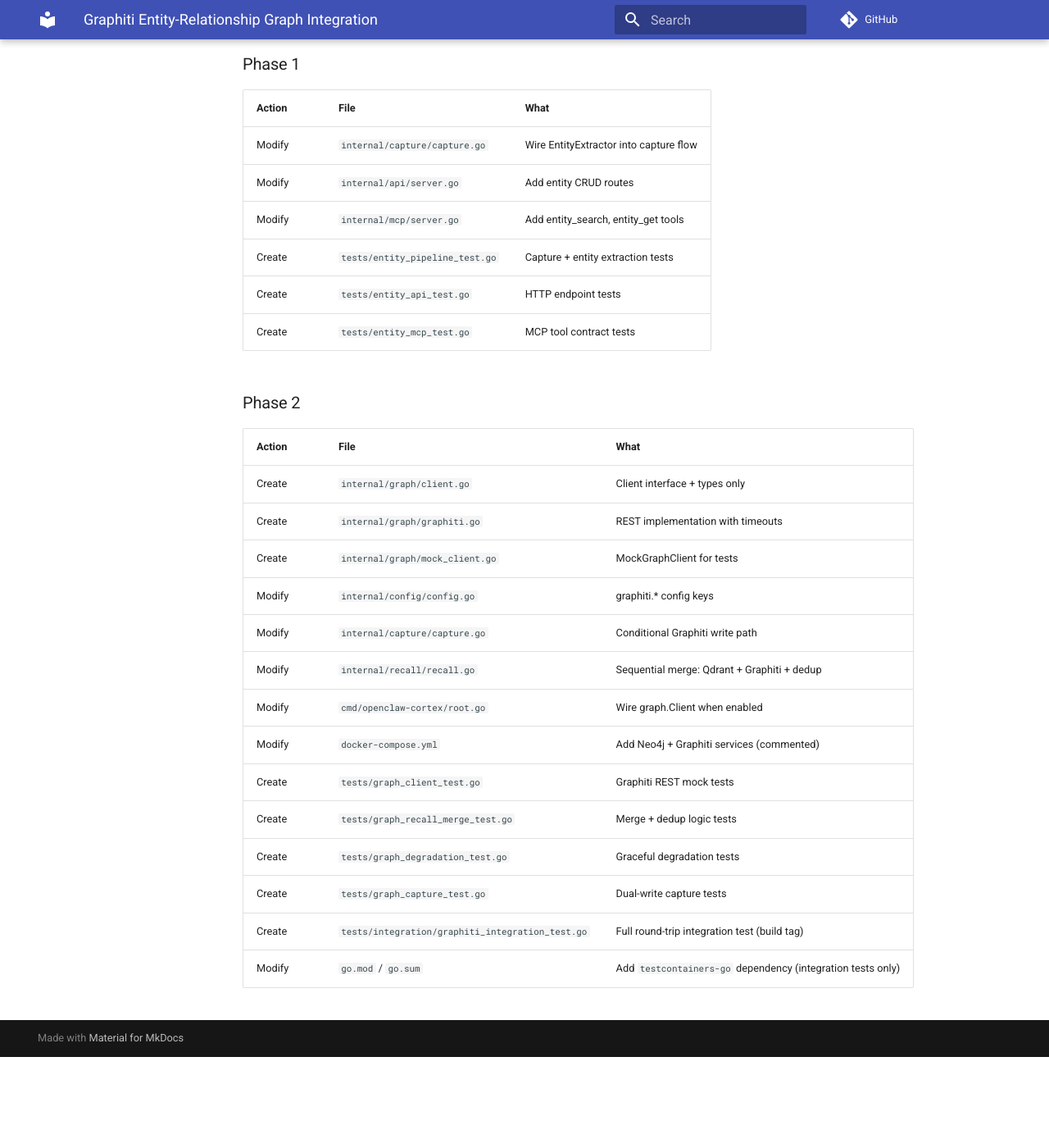
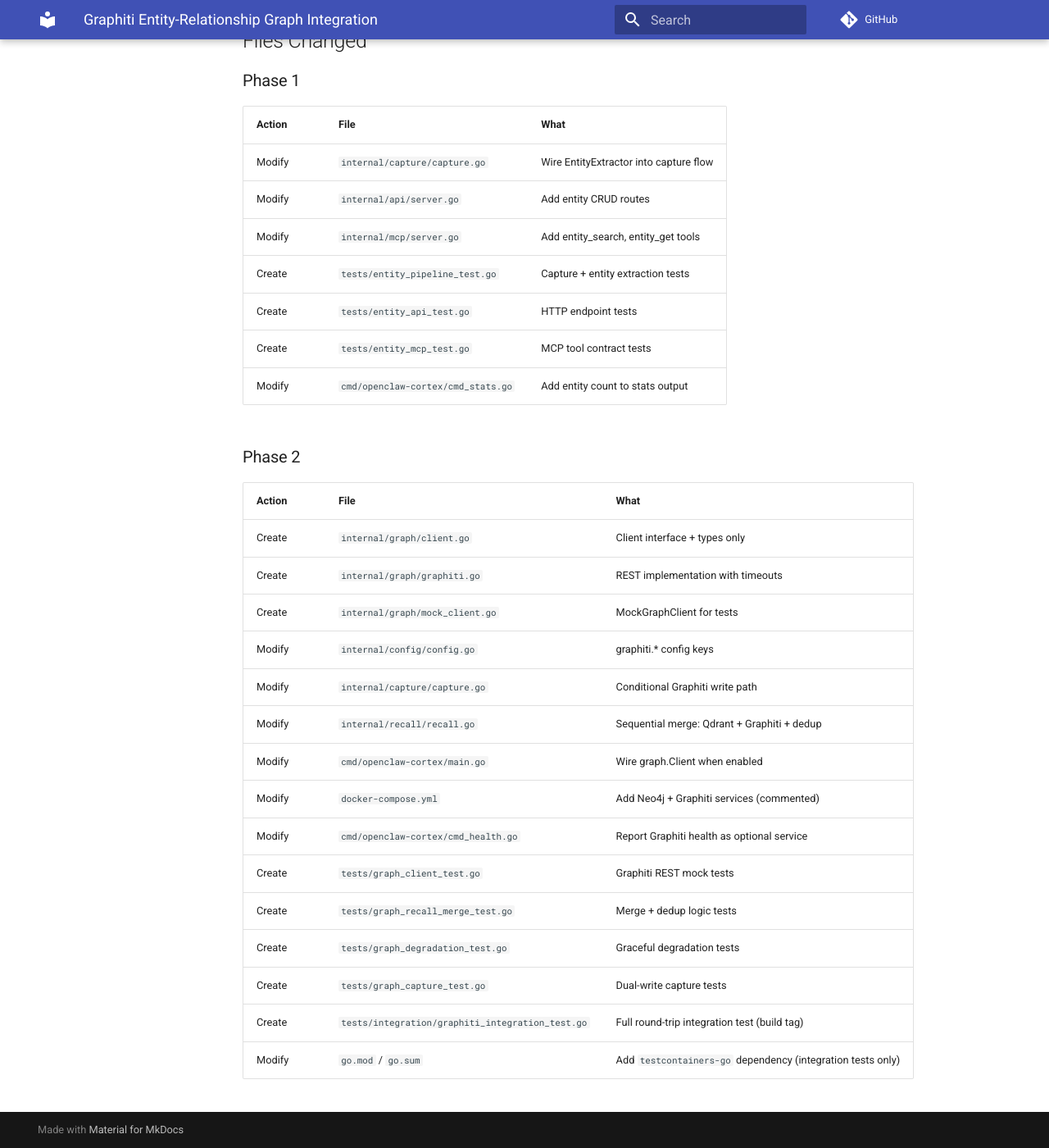
Before and after one commit to ajitpratap0/openclaw-cortex, an MkDocs documentation site: the page built from docs/superpowers/specs/2026-03-14-graphiti-entity-graph-design.md, in a window 1280 px wide and 1400 px high, scrolled down 6746 px. Shown: the whole window at 82% size. Built offline with MkDocs 1.6.1 and Material for MkDocs 9.7.7, drawn with Linux system fonts in a browser that asks for light colours; comment, search, counter and statistics services are not loaded; before the commit the page ends 8035 px from its top, so only the background shows below that; some of the changed text lies outside the part shown.

Commit message:
docs: fix spec review round 2 (3 minor issues)
- Fix root.go → main.go (correct wiring file)
- Add cmd_stats.go (Phase 1) and cmd_health.go (Phase 2) to files changed
- Clarify entity search limit enforcement location (handler, not store)

Co-Authored-By: Claude Opus 4.6 <noreply@anthropic.com>

```diff
--- a/docs/superpowers/specs/2026-03-14-graphiti-entity-graph-design.md
+++ b/docs/superpowers/specs/2026-03-14-graphiti-entity-graph-design.md
@@ -264,6 +264,7 @@ All tests in top-level `tests/` package per project convention. All use `MockSto
 | Create | `tests/entity_pipeline_test.go` | Capture + entity extraction tests |
 | Create | `tests/entity_api_test.go` | HTTP endpoint tests |
 | Create | `tests/entity_mcp_test.go` | MCP tool contract tests |
+| Modify | `cmd/openclaw-cortex/cmd_stats.go` | Add entity count to stats output |
 
 ### Phase 2
 
@@ -275,8 +276,9 @@ All tests in top-level `tests/` package per project convention. All use `MockSto
 | Modify | `internal/config/config.go` | graphiti.* config keys |
 | Modify | `internal/capture/capture.go` | Conditional Graphiti write path |
 | Modify | `internal/recall/recall.go` | Sequential merge: Qdrant + Graphiti + dedup |
-| Modify | `cmd/openclaw-cortex/root.go` | Wire graph.Client when enabled |
+| Modify | `cmd/openclaw-cortex/main.go` | Wire graph.Client when enabled |
 | Modify | `docker-compose.yml` | Add Neo4j + Graphiti services (commented) |
+| Modify | `cmd/openclaw-cortex/cmd_health.go` | Report Graphiti health as optional service |
 | Create | `tests/graph_client_test.go` | Graphiti REST mock tests |
 | Create | `tests/graph_recall_merge_test.go` | Merge + dedup logic tests |
 | Create | `tests/graph_degradation_test.go` | Graceful degradation tests |
```
Also changed, not shown: other parts of docs/superpowers/specs/2026-03-14-graphiti-entity-graph-design.md (+1 -1 lines).
